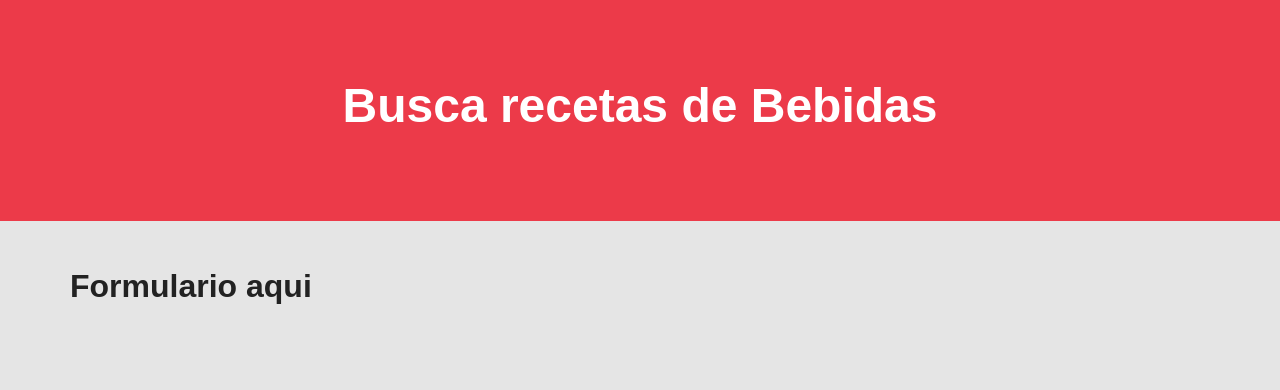
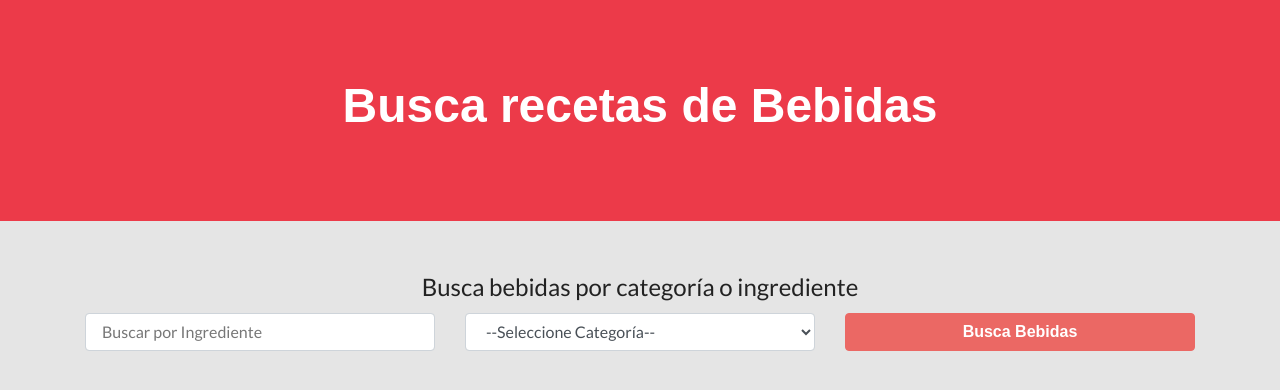
Before and after one commit to dgarciabravo13/bebidas, a React (Create React App) app: page / in a window 1280 px wide. Shown: the top 390 px of the page. Built offline with nearby package versions, Linux system fonts and the light colour scheme; a web font is replaced by a local one.

Commit message:
creating the first Context

```diff
--- a/package.json
+++ b/package.json
@@ -6,6 +6,7 @@
     "@testing-library/jest-dom": "^4.2.4",
     "@testing-library/react": "^9.5.0",
     "@testing-library/user-event": "^7.2.1",
+    "axios": "^0.20.0",
     "react": "^16.13.1",
     "react-dom": "^16.13.1",
     "react-scripts": "3.4.3"
--- a/src/App.js
+++ b/src/App.js
@@ -1,11 +1,12 @@
 import React from 'react';
 import Header from "./components/Header";
 import Formulario from "./components/Formulario";
+import CategoriasProvider from "./context/CategoriasContext";
 
 function App() {
 
   return (
-    <>
+    <CategoriasProvider>
     <Header/>
     <div className="container mt-5">
       <div className="row">
@@ -13,7 +14,7 @@
       </div>
     </div>
 
-    </>
+    </CategoriasProvider>
   );
 }
 
--- a/src/components/Formulario.js
+++ b/src/components/Formulario.js
@@ -1,9 +1,41 @@
-import React from 'react';
+import React, {useContext} from "react";
+import {CategoriasContext} from "../context/CategoriasContext";
 
 const Formulario = () => {
+
+  const {} = useContext(CategoriasContext);
+
+
+
   return (
-    <h2>Formulario aqui</h2>
-   );
-}
+    <form className="col-12">
+      <fieldset className="text-center">
+        <legend>Busca bebidas por categoría o ingrediente</legend>
+      </fieldset>
+      <div className="row">
+        <div className="col-md-4">
+          <input
+            name="nombre"
+            className="form-control"
+            type="text"
+            placeholder="Buscar por Ingrediente"
+          />
+        </div>
+        <div className="col-md-4">
+          <select className="form-control" name="categoria">
+            <option value="">--Seleccione Categoría--</option>
+          </select>
+        </div>
+        <div className="col-md-4">
+          <input
+            type="submit"
+            className="btn btn-block btn-primary"
+            value="Busca Bebidas"
+          />
+        </div>
+      </div>
+    </form>
+  );
+};
 
 export default Formulario;
--- /dev/null
+++ b/src/context/CategoriasContext.js
@@ -0,0 +1,22 @@
+import React, {createContext, useState, useEffect} from 'react';
+
+export const CategoriasContext = createContext();
+
+const CategoriasProvider = (props) => {
+
+  const [categorias, guardarCategorias] = useState([]);
+
+  useEffect(()=>{
+
+  },[]);
+
+  return (
+    <CategoriasContext.Provider
+      value={{}}
+    >
+      {props.children}
+    </CategoriasContext.Provider>
+   );
+}
+
+export default CategoriasProvider;
```
Also changed, not shown: 1 other file (tests, documents, lock files or other folders).
